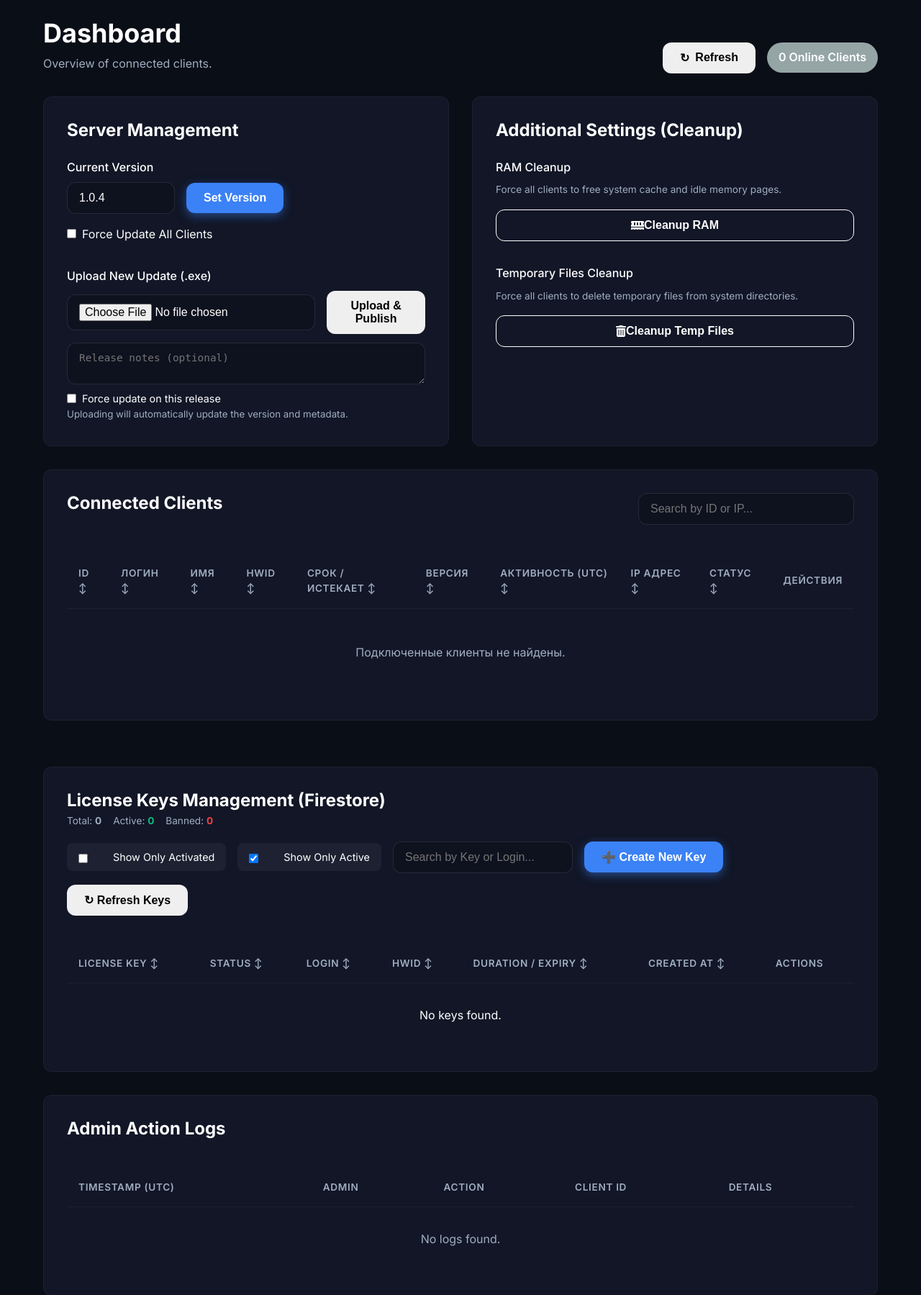
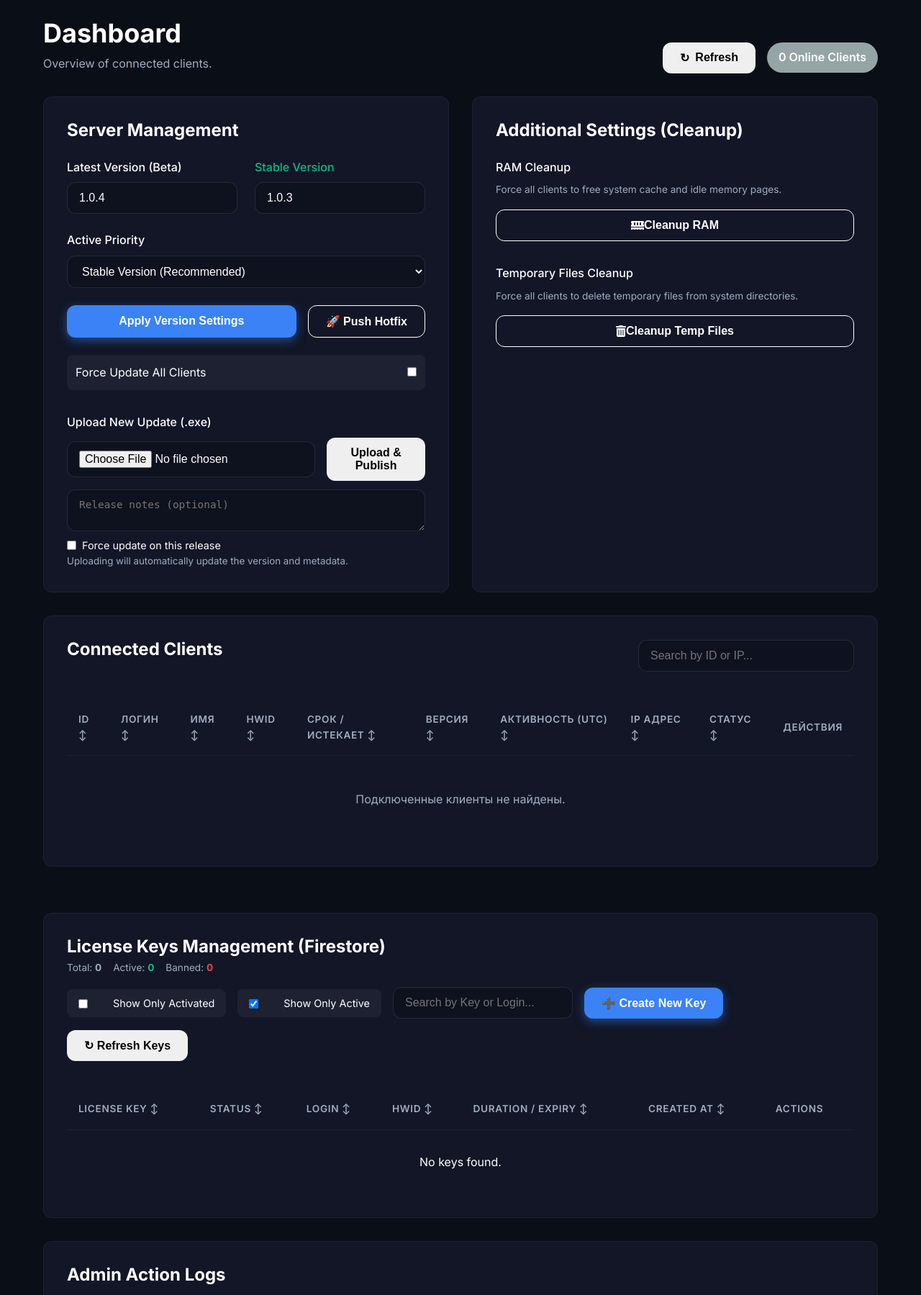
Before and after one commit to Dargon1999/perekyp, a Flask app: page /dashboard in a window 1280 px wide. Shown: the part 55-1854 px from the top of the page at 72% size. Run offline with Flask 3, Linux system fonts and the light colour scheme; the visitor is signed in with stand-in values (Sample User, id 1); data comes from the database, SQL or seed files in the repository; data that the repository does not hold is empty; some libraries are stand-ins or nearby versions.

Commit message:
Fix: dashboard 401 error, SyntaxError on version set. Added multi-version support (stable/latest) and hotfix push mechanism.

```diff
--- a/web/models.py
+++ b/web/models.py
@@ -43,7 +43,9 @@
 
 class ServerSettings(db.Model):
     id = db.Column(db.Integer, primary_key=True)
-    current_version = db.Column(db.String(20), default="1.0.2")
+    current_version = db.Column(db.String(20), default="1.0.4")
+    stable_version = db.Column(db.String(20), default="1.0.3")
+    priority_version = db.Column(db.String(20), default="stable") # 'stable' or 'latest'
     force_update = db.Column(db.Boolean, default=False)
     download_url = db.Column(db.String(200), default="/download")
 
--- a/web/routes.py
+++ b/web/routes.py
@@ -61,11 +61,15 @@
 @main_routes.route('/update_info', methods=['GET'])
 def update_info():
     """
-    Returns update metadata. Optimized to use DB values instead of
-    recalculating file hash on every request to prevent server hanging.
+    Returns update metadata. Supports priority versioning (stable vs latest).
     """
     settings = get_server_settings()
     base_url = request.url_root.rstrip('/')
+
+    # Determine which version to serve based on priority
+    # If priority is 'stable', we serve stable_version
+    # If priority is 'latest', we serve current_version
+    target_version = settings.stable_version if settings.priority_version == 'stable' else settings.current_version
 
     # Use metadata from DB (populated during upload)
     final_signature = settings.last_upload_hash
@@ -73,42 +77,15 @@
     final_date = settings.last_upload_date.isoformat() if settings.last_upload_date else None
     final_notes = settings.last_upload_notes or "Update highly recommended for stability and new features."
 
-    # Fallback: If DB is empty but file exists, calculate ONCE and potentially update DB
-    if not final_signature:
-        base_dir = os.path.dirname(os.path.dirname(os.path.abspath(__file__)))
-        update_dir = os.path.join(base_dir, UPDATE_FOLDER)
-        file_path = os.path.join(update_dir, UPDATE_FILENAME)
-
-        if os.path.exists(file_path):
-            try:
-                current_app.logger.info("Calculating update metadata for the first time...")
-                file_size = os.path.getsize(file_path)
-                h = hashlib.sha256()
-                with open(file_path, 'rb') as f:
-                    for chunk in iter(lambda: f.read(8192), b''):
-                        h.update(chunk)
-
-                final_signature = h.hexdigest()
-                final_size = file_size
-                final_date = datetime.fromtimestamp(os.path.getmtime(file_path)).isoformat()
-
-                # Update DB so we don't do this again
-                if hasattr(settings, 'id'): # Check if it's a real DB object
-                    settings.last_upload_hash = final_signature
-                    settings.last_upload_size = final_size
-                    settings.last_upload_date = datetime.fromtimestamp(os.path.getmtime(file_path))
-                    db.session.commit()
-            except Exception as e:
-                current_app.logger.error(f"On-the-fly metadata calculation failed: {e}")
-
     return jsonify({
-        "version": settings.current_version,
+        "version": target_version,
         "force_update": settings.force_update,
         "download_url": f"{base_url}/download",
         "signature": final_signature,
         "size": final_size,
         "publish_date": final_date,
-        "notes": final_notes
+        "notes": final_notes,
+        "priority": settings.priority_version
     })
 
 @main_routes.route('/download')
@@ -135,18 +112,31 @@
         current_app.logger.error(f"File {filename} not found at {file_path} or {fallback_path}")
         return jsonify({"error": f"File {filename} not found."}), 404
 
+@main_routes.route('/api/force_hotfix', methods=['POST'])
+@login_required
+def force_hotfix():
+    """
+    Forces an update for clients even if their version matches.
+    Useful for distributing fixes within the same version number.
+    """
+    try:
+        settings = get_server_settings()
+        # Increment last upload date to trigger 'newer than local' check
+        settings.last_upload_date = datetime.utcnow()
+        # Potentially change hash slightly to ensure client sees it as new
+        if settings.last_upload_hash:
+             # Just a marker that something changed
+             settings.last_upload_hash = settings.last_upload_hash[:60] + secrets.token_hex(2)
+
+        db.session.commit()
+        log_admin_action("Force Hotfix", "All", "Triggered re-download for current version")
+        return jsonify({"status": "ok", "msg": "Hotfix triggered. Clients will re-download the update."})
+    except Exception as e:
+        return jsonify({"error": str(e)}), 500
+
 @main_routes.route('/api/force_update', methods=['POST'])
+@login_required
 def force_update():
-    # Allow access with session cookie OR secret header
-    is_admin = current_user.is_authenticated
-    if not is_admin:
-        secret = request.headers.get('X-Admin-Key')
-        if secret == 'dargon_admin_secret_2024':
-            is_admin = True
-
-    if not is_admin:
-        return jsonify({"error": "Unauthorized"}), 401
-
     settings = get_server_settings()
     data = request.json
     if data and 'force' in data:
@@ -155,34 +145,41 @@
         settings.force_update = not settings.force_update
 
     db.session.commit()
+    log_admin_action("Toggle Force Update", "All", f"Enabled: {settings.force_update}")
     return jsonify({"status": "ok", "force_update": settings.force_update})
 
-@main_routes.route('/api/set_version', methods=['POST'])
+@main_routes.route("/api/set_version", methods=['POST'])
 @login_required
 def set_version():
     data = request.json
+    if not data:
+        return jsonify({"error": "Missing data"}), 400
+
     version = data.get('version')
+    stable_version = data.get('stable_version')
+    priority = data.get('priority') # 'stable' or 'latest'
+
+    settings = get_server_settings()
     if version:
-        settings = get_server_settings()
         settings.current_version = version
-        db.session.commit()
-        return jsonify({"status": "ok", "version": settings.current_version})
-    return jsonify({"error": "Missing version"}), 400
+    if stable_version:
+        settings.stable_version = stable_version
+    if priority in ['stable', 'latest']:
+        settings.priority_version = priority
+
+    db.session.commit()
+    return jsonify({
+        "status": "ok",
+        "current_version": settings.current_version,
+        "stable_version": settings.stable_version,
+        "priority": settings.priority_version
+    })
 
 @main_routes.route('/api/upload_update', methods=['POST'])
+@login_required
 def upload_update():
     """Secure API for uploading a new version with metadata auto-generation."""
     try:
-        # Authorization check (Admin key or Session)
-        is_admin = current_user.is_authenticated
-        if not is_admin:
-            secret = request.headers.get('X-Admin-Key')
-            if secret == 'dargon_admin_secret_2024':
-                is_admin = True
-
-        if not is_admin:
-            return jsonify({"error": "Unauthorized"}), 401
-
         if 'file' not in request.files:
             return jsonify({"error": "No file part"}), 400
 
@@ -522,21 +519,11 @@
     return jsonify({"status": "healthy", "timestamp": datetime.utcnow()})
 
 @main_routes.route("/api/clients")
+@login_required
 def api_clients():
-    # Allow access with session cookie OR secret header
+    # Admin session required via @login_required
     current_app.logger.info("[API] /api/clients requested")
     try:
-        is_admin = current_user.is_authenticated
-
-        if not is_admin:
-            secret = request.headers.get('X-Admin-Key')
-            if secret == 'dargon_admin_secret_2024': # Hardcoded secret for GUI client
-                is_admin = True
-
-        if not is_admin:
-            current_app.logger.warning("[API] Unauthorized access attempt to /api/clients")
-            return jsonify({"error": "Unauthorized"}), 401
-
         # Optimization: Sort by ID ASC to keep positions stable
         limit = request.args.get('limit', 200, type=int)
         clients = Client.query.order_by(Client.id.asc()).limit(limit).all()
@@ -745,18 +732,10 @@
 # --- Firestore License Key Management (Point 4) ---
 
 @main_routes.route("/api/licenses")
+@login_required
 def api_licenses_list():
     current_app.logger.info("[API] Fetching licenses from Firestore")
     try:
-        is_admin = current_user.is_authenticated
-        if not is_admin:
-             secret = request.headers.get('X-Admin-Key')
-             if secret == 'dargon_admin_secret_2024':
-                 is_admin = True
-
-        if not is_admin:
-            return jsonify({"error": "Unauthorized"}), 401
-
         # Using a longer timeout and verified Session
         url = f"{FIREBASE_BASE_URL}/keys?key={FIREBASE_API_KEY}&pageSize=100"
         with requests.Session() as session:
@@ -903,8 +882,14 @@
 @login_required
 def api_license_extend():
     data = request.json
+    if not data:
+        return jsonify({"error": "Missing request body"}), 400
+
     key = data.get('key')
     days = data.get('days') # None for Lifetime
+
+    if not key:
+        return jsonify({"error": "Missing license key"}), 400
 
     try:
         new_expire = ""
@@ -915,6 +900,7 @@
             get_url = f"{FIREBASE_BASE_URL}/keys/{key}?key={FIREBASE_API_KEY}"
             get_resp = requests.get(get_url, timeout=10)
             if get_resp.status_code != 200:
+                current_app.logger.error(f"License {key} not found: {get_resp.text}")
                 return jsonify({"error": "License not found"}), 404
 
             fields = get_resp.json().get("fields", {})
@@ -938,6 +924,10 @@
         if resp.status_code == 200:
             log_admin_action("Extend License", key, f"New Expiry: {new_expire}")
             return jsonify({"status": "ok", "new_expiry": new_expire})
-        return jsonify({"error": resp.text}), resp.status_code
+
+        # Log firebase error details
+        current_app.logger.error(f"Firebase patch error: {resp.text}")
+        return jsonify({"error": f"Firebase error {resp.status_code}"}), resp.status_code
     except Exception as e:
+        current_app.logger.error(f"Global error in api_license_extend: {e}", exc_info=True)
         return jsonify({"error": str(e)}), 500
--- a/web/templates/dashboard.html
+++ b/web/templates/dashboard.html
@@ -27,18 +27,36 @@
 
                 <!-- Version Control -->
                 <div>
-                    <label style="display: block; margin-bottom: 0.5rem; font-weight: 500;">Current Version</label>
-                    <div style="display: flex; gap: 1rem; align-items: center; margin-bottom: 1rem;">
-                        <input type="text" id="versionInput" class="form-control" value="{{ settings.current_version }}" style="max-width: 150px;">
-                        <button onclick="updateVersion()" class="btn btn-primary">Set Version</button>
+                    <div style="display: grid; grid-template-columns: 1fr 1fr; gap: 1.5rem; margin-bottom: 1.5rem;">
+                        <div>
+                            <label style="display: block; margin-bottom: 0.5rem; font-weight: 500; color: var(--primary);">Latest Version (Beta)</label>
+                            <input type="text" id="versionInput" class="form-control" value="{{ settings.current_version }}" placeholder="e.g. 1.0.5">
+                        </div>
+                        <div>
+                            <label style="display: block; margin-bottom: 0.5rem; font-weight: 500; color: var(--success);">Stable Version</label>
+                            <input type="text" id="stableVersionInput" class="form-control" value="{{ settings.stable_version }}" placeholder="e.g. 1.0.4">
+                        </div>
                     </div>
 
-                    <div style="display: flex; align-items: center; gap: 0.5rem;">
+                    <div style="margin-bottom: 1.5rem;">
+                        <label style="display: block; margin-bottom: 0.5rem; font-weight: 500;">Active Priority</label>
+                        <select id="priorityInput" class="form-control">
+                            <option value="stable" {% if settings.priority_version == 'stable' %}selected{% endif %}>Stable Version (Recommended)</option>
+                            <option value="latest" {% if settings.priority_version == 'latest' %}selected{% endif %}>Latest Version (New Features)</option>
+                        </select>
+                    </div>
+
+                    <div style="display: flex; gap: 1rem; margin-bottom: 1.5rem;">
+                        <button onclick="updateVersion()" class="btn btn-primary" style="flex: 1;">Apply Version Settings</button>
+                        <button onclick="triggerHotfix()" class="btn btn-outline" style="border-color: var(--accent); color: var(--accent);" title="Force clients to re-download current version">🚀 Push Hotfix</button>
+                    </div>
+
+                    <div style="display: flex; align-items: center; justify-content: space-between; background: rgba(255,255,255,0.05); padding: 0.75rem; border-radius: 8px;">
+                        <span>Force Update All Clients</span>
                         <label class="switch">
                             <input type="checkbox" id="forceUpdateToggle" {% if settings.force_update %}checked{% endif %} onchange="toggleForceUpdate()">
                             <span class="slider round"></span>
                         </label>
-                        <span>Force Update All Clients</span>
                     </div>
                 </div>
 
@@ -971,18 +989,41 @@
 
     async function updateVersion() {
         const version = document.getElementById('versionInput').value;
+        const stableVersion = document.getElementById('stableVersionInput').value;
+        const priority = document.getElementById('priorityInput').value;
+
         try {
             const res = await fetch('/api/set_version', {
                 method: 'POST',
                 headers: {'Content-Type': 'application/json'},
-                body: JSON.stringify({version: version})
+                body: JSON.stringify({
+                    version: version,
+                    stable_version: stableVersion,
+                    priority: priority
+                })
             });
             const data = await res.json();
             if(data.status === 'ok') {
-                alert('Version updated to ' + version);
+                showToast(`Settings applied: Priority set to ${data.priority}`, "success");
             }
         } catch(e) {
-            alert('Error: ' + e);
+            showToast('Error: ' + e, "error");
+        }
+    }
+
+    async function triggerHotfix() {
+        if (!confirm("Это заставит всех клиентов заново скачать текущую версию (Hotfix). Продолжить?")) return;
+        try {
+            const res = await fetch('/api/force_hotfix', {
+                method: 'POST',
+                headers: {'Content-Type': 'application/json'}
+            });
+            const data = await res.json();
+            if(res.ok) {
+                showToast(data.msg, "success");
+            }
+        } catch(e) {
+            showToast('Error: ' + e, "error");
         }
     }
 
```
Also changed, not shown: gui/update_manager.py (+19 -4 lines).
